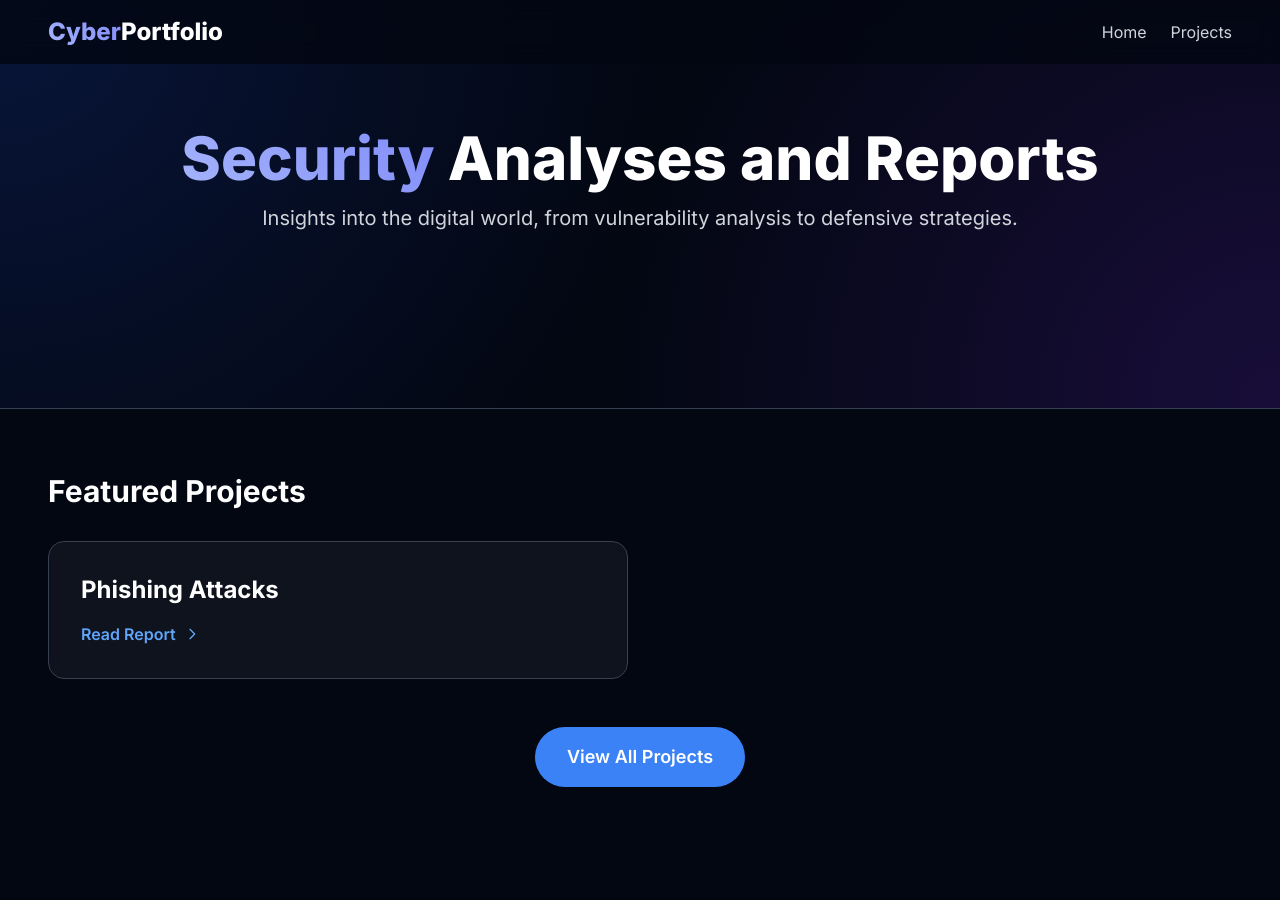
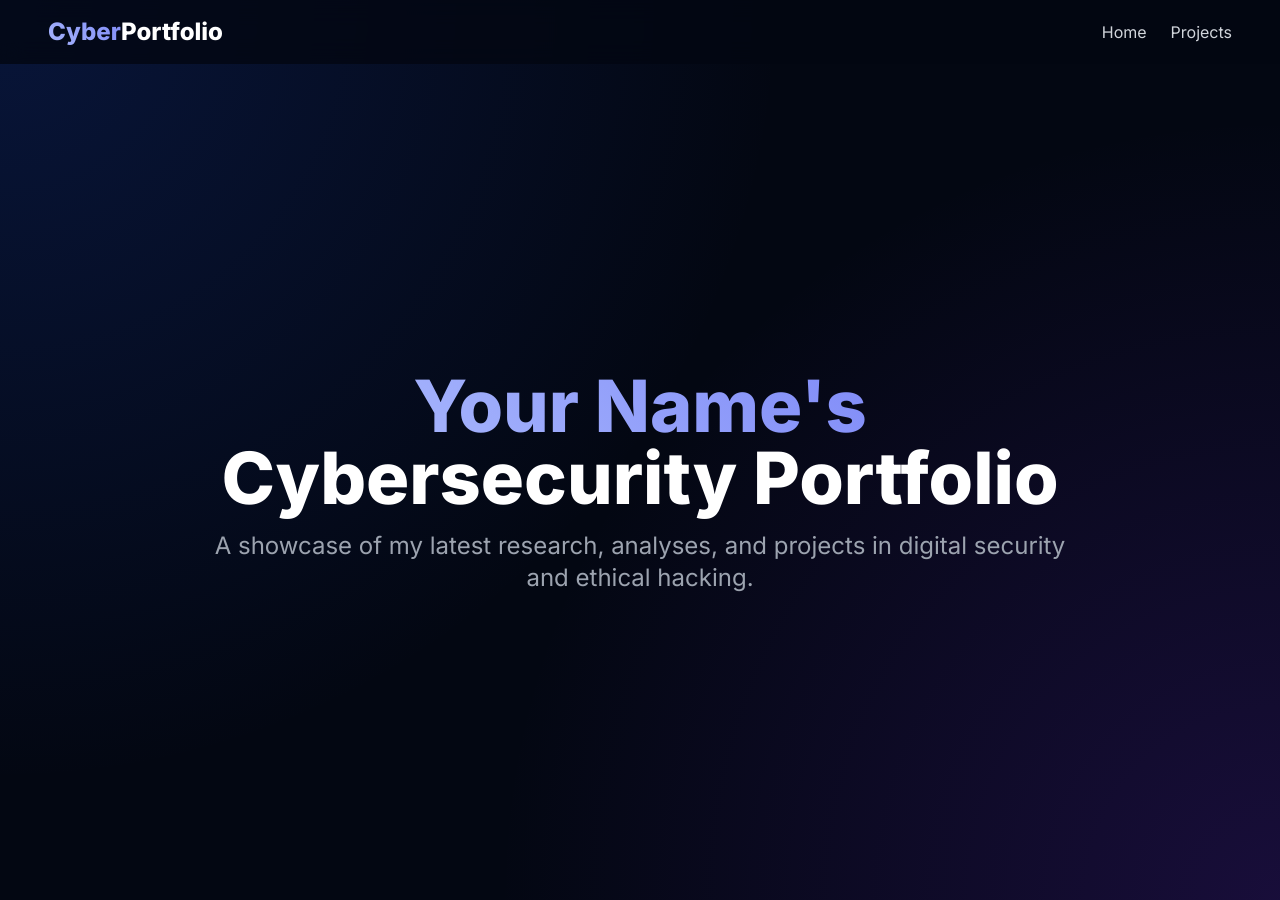
Before and after one commit to IamMo31/iammo31.github.io, a Jekyll site: the page index.html, which Jekyll copies as it is, in a window 1280 px wide and 900 px high. Built offline with Jekyll 4.4.1, drawn with Linux system fonts in a browser that asks for light colours; nearby versions of some CDN libraries; some of the changed text lies outside the part shown.

Commit message:
Update index.html

```diff
--- a/index.html
+++ b/index.html
@@ -1,48 +1,79 @@
----
-layout: default
-title: Home
----
-<main class="hero-gradient px-4 md:px-12 py-20 md:py-32 text-center border-b border-gray-700">
-    <h1 class="text-4xl md:text-6xl font-extrabold leading-tight text-white mb-4">
-        <span class="text-gradient">Security</span> Analyses and Reports
+<!DOCTYPE html>
+<html lang="en" class="bg-gray-950 text-gray-300 antialiased scroll-smooth">
+<head>
+    <meta charset="UTF-8">
+    <meta name="viewport" content="width=device-width, initial-scale=1.0">
+    <title>{{ page.title }} | Cybersecurity Portfolio</title>
+    <script src="https://cdn.tailwindcss.com"></script>
+    <style>
+        @import url('https://fonts.googleapis.com/css2?family=Inter:wght@400;600;700;800&display=swap');
+        body { font-family: 'Inter', sans-serif; }
+        .hero-gradient { background: radial-gradient(circle at top left, rgba(29, 78, 216, 0.2), transparent 50%), radial-gradient(circle at bottom right, rgba(109, 40, 217, 0.2), transparent 50%); }
+        .bento-card { backdrop-filter: blur(8px); background-color: rgba(255, 255, 255, 0.05); }
+        .text-gradient { background: linear-gradient(45deg, #A5B4FC, #818CF8); -webkit-background-clip: text; -webkit-text-fill-color: transparent; }
+    </style>
+</head>
+<body class="bg-gray-950 text-gray-300">
+
+    <!-- Header -->
+    <header class="fixed top-0 left-0 right-0 z-50 bg-gray-950 bg-opacity-80 backdrop-blur-md">
+        <nav class="container mx-auto px-4 md:px-12 flex justify-between items-center py-4">
+            <a href="/" class="text-xl md:text-2xl font-extrabold text-white">
+                <span class="text-gradient">Cyber</span><span class="text-white">Portfolio</span>
+            </a>
+            <div class="hidden md:flex space-x-6">
+                <a href="/" class="text-gray-300 hover:text-white transition-colors">Home</a>
+                <a href="/projects.html" class="text-gray-300 hover:text-white transition-colors">Projects</a>
+            </div>
+            <!-- Mobile Menu Button -->
+            <button class="md:hidden text-gray-300 hover:text-white transition-colors">
+                <svg class="w-6 h-6" fill="none" viewBox="0 0 24 24" stroke="currentColor">
+                    <path stroke-linecap="round" stroke-linejoin="round" stroke-width="2" d="M4 6h16M4 12h16m-7 6h7"></path>
+                </svg>
+            </button>
+        </nav>
+    </header>
+
+    <!-- Hero Section -->
+    <main class="hero-gradient min-h-screen flex items-center justify-center text-center px-4 md:px-12 pt-16">
+        <div class="max-w-4xl mx-auto py-16">
+            <h1 class="text-5xl md:text-7xl font-extrabold text-white leading-tight">
+                <span class="text-gradient">Your Name's</span> <br>
+                Cybersecurity Portfolio
             </h1>
-    <p class="text-lg md:text-xl font-light text-gray-300 max-w-3xl mx-auto mb-12">
-        Insights into the digital world, from vulnerability analysis to defensive strategies.
+            <p class="mt-4 text-xl md:text-2xl text-gray-400">
+                A showcase of my latest research, analyses, and projects in digital security and ethical hacking.
             </p>
+        </div>
     </main>
 
-<!-- Projects Section -->
-<section id="projects" class="container mx-auto px-4 md:px-12 py-16">
-    <h2 class="text-3xl font-bold mb-8 text-white">Featured Projects</h2>
+    <!-- Latest Projects Section -->
+    <section id="latest-projects" class="py-16 bg-gray-950">
+        <div class="container mx-auto px-4 md:px-12">
+            <h2 class="text-3xl md:text-4xl font-bold text-white mb-8 text-center">Latest Projects</h2>
             <div class="grid grid-cols-1 md:grid-cols-2 lg:grid-cols-2 gap-6">
-        <!-- Loop through latest 4 posts -->
                 {% for post in site.posts limit:4 %}
-        <div class="bento-card p-6 md:p-8 rounded-2xl border border-gray-700">
-            <h3 class="text-2xl font-bold text-white mb-2">{{ post.title }}</h3>
+                <div class="bento-card p-6 rounded-2xl shadow-lg border border-gray-800 flex flex-col justify-between transition-transform duration-300 hover:scale-105">
+                    <div>
+                        <h3 class="text-xl md:text-2xl font-bold text-white mb-2">{{ post.title }}</h3>
                         <p class="text-gray-400 mb-4">{{ post.description }}</p>
-            <a href="{{ post.url }}" class="text-blue-400 hover:text-blue-300 font-semibold inline-flex items-center">
-                Read Report
-                <svg class="ml-2 w-4 h-4" fill="none" viewBox="0 0 24 24" stroke="currentColor">
-                    <path stroke-linecap="round" stroke-linejoin="round" stroke-width="2" d="M9 5l7 7-7 7"></path>
-                </svg>
-            </a>
+                    </div>
+                    <a href="{{ post.url }}" class="text-blue-400 hover:underline font-medium self-end">Read Report →</a>
                 </div>
                 {% endfor %}
             </div>
-
-    <!-- Link to all projects -->
             <div class="text-center mt-12">
-        <a href="/projects.html" class="inline-block px-8 py-4 text-lg font-semibold text-white bg-blue-500 rounded-full hover:bg-blue-600 transition-colors">
+                <a href="/projects.html" class="inline-block px-8 py-3 bg-blue-600 text-white font-semibold rounded-full shadow-lg hover:bg-blue-700 transition-colors">
                     View All Projects
                 </a>
             </div>
+        </div>
     </section>
 
-<!-- About Section -->
-<section id="about" class="container mx-auto px-4 md:px-12 py-16">
-    <h2 class="text-3xl font-bold text-center mb-8 text-white">About Me</h2>
-    <div class="max-w-3xl mx-auto text-gray-300 leading-relaxed space-y-4">
-        <p>Here you can write a brief summary about your expertise, interests, and background in cybersecurity. Mention your skills, certifications, and passions to build credibility and trust with potential employers or collaborators. This is your chance to tell your story!</p>
-        <p>You can also include a professional headshot or a link to your resume. Remember to follow the principles of <span class="text-white">clarity and conciseness</span> to ensure the user experience is optimal.</p>
-    </div>
-</section>
+    <!-- Footer -->
+    <footer class="bg-gray-900 py-8 text-center text-gray-500">
+        <p>&copy; 2024 Your Name. All rights reserved.</p>
+    </footer>
+
+</body>
+</html>
```
Lines whose indentation alone changed are shown as unchanged.
